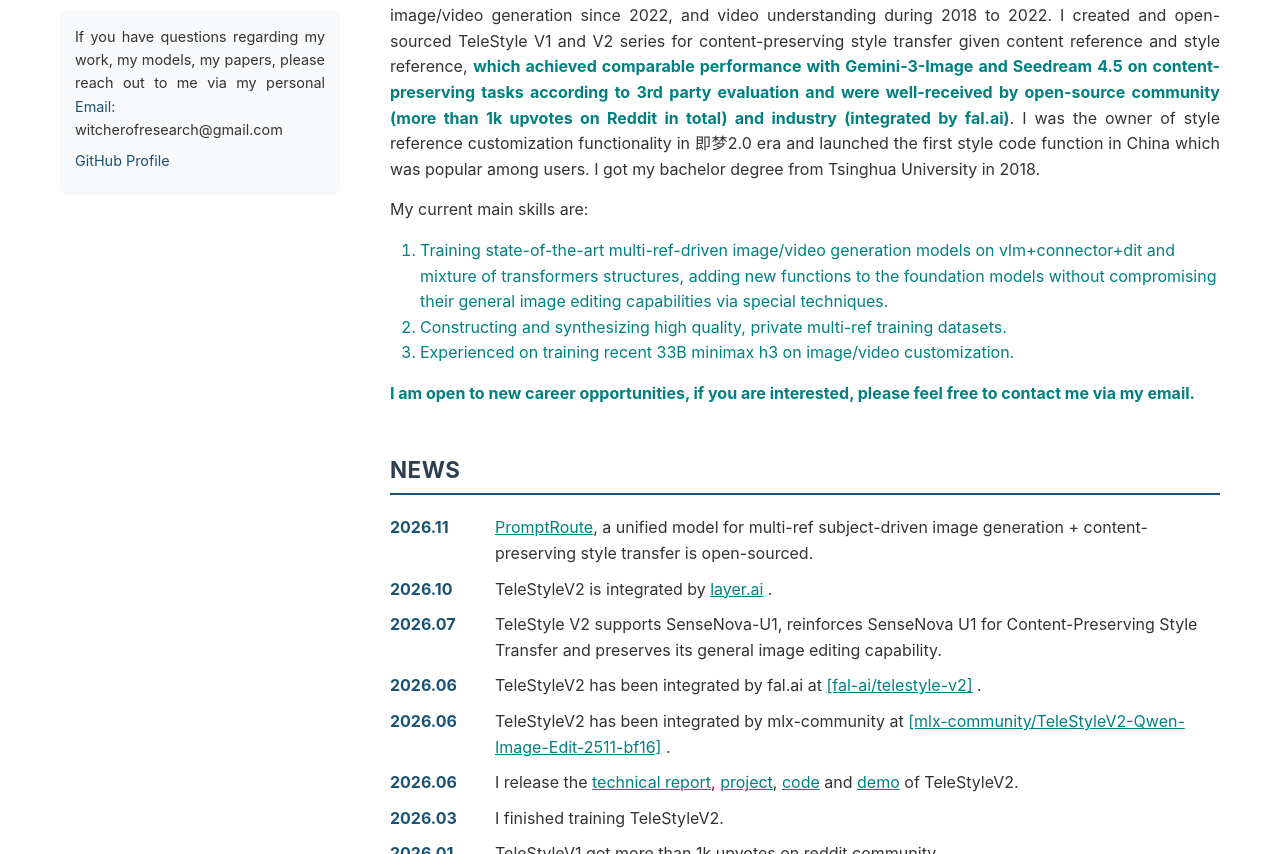
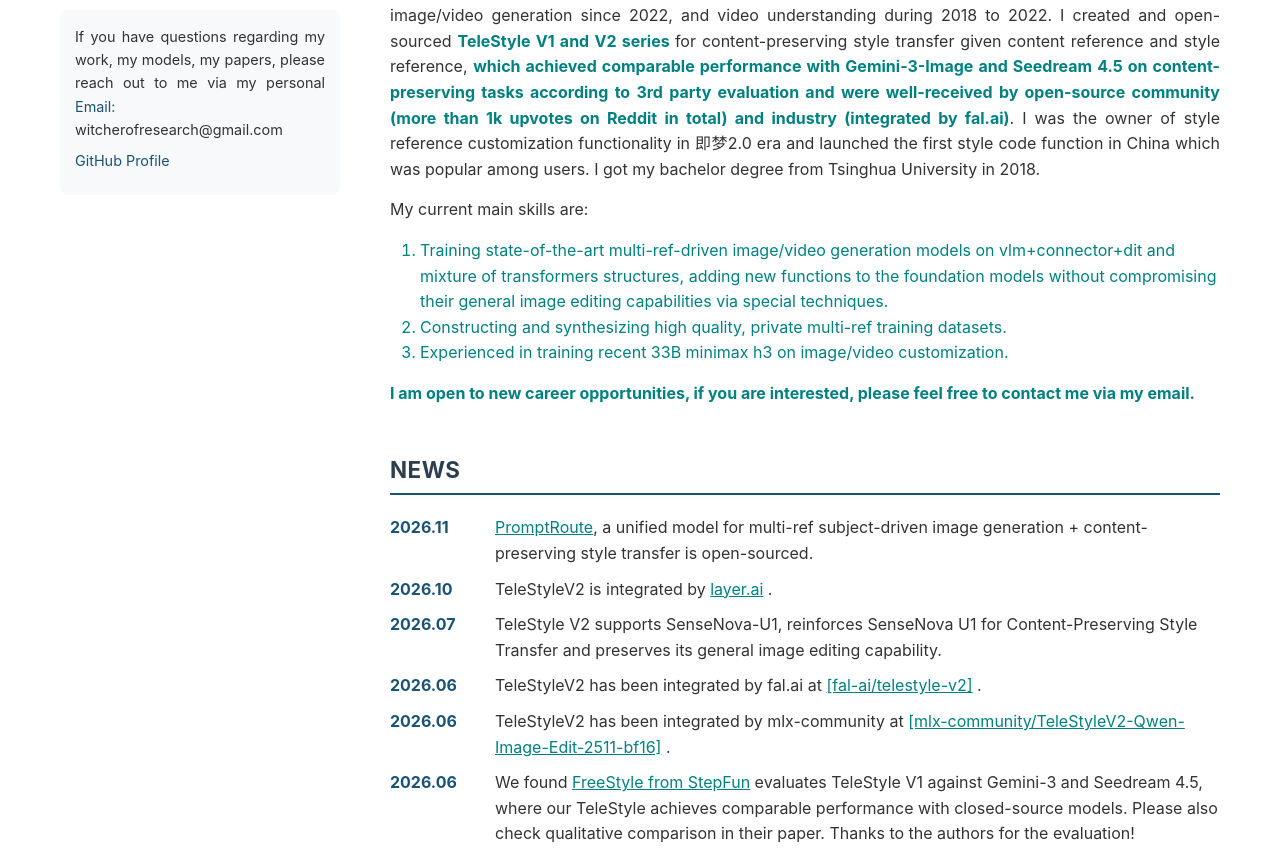
Before and after one commit to witcherofresearch/witcherofresearch.github.io, a plain HTML site: page index.html in a window 1280 px wide. Shown: the part 88-942 px from the top of the page. Drawn offline with Linux system fonts and the light colour scheme.

Commit message:
Update index.html

```diff
--- a/index.html
+++ b/index.html
@@ -237,7 +237,7 @@
             <!-- 关于我 -->
             <section id="about">
 
-                <p>Currently, I am a research scientist at TeleAI since June 2025. Previously, I was a research expert at Bytedance since Jan 2024 and a senior engineer at Alibaba. My research focuses on multi-reference-driven image/video generation since 2022, and video understanding during 2018 to 2022. I created and open-sourced TeleStyle V1 and V2 series for content-preserving style transfer given content reference and style reference, <span style="color: teal; font-weight: bold;">which achieved comparable performance with Gemini-3-Image and Seedream 4.5 on content-preserving tasks according to 3rd party evaluation and were well-received by open-source community (more than 1k upvotes on Reddit in total) and industry (integrated by fal.ai)</span>. I was the owner of style reference customization functionality in 即梦2.0 era and launched the first style code function in China which was popular among users. I got my bachelor degree from Tsinghua University in 2018.  </p>
+                <p>Currently, I am a research scientist at TeleAI since June 2025. Previously, I was a research expert at Bytedance since Jan 2024 and a senior engineer at Alibaba. My research focuses on multi-reference-driven image/video generation since 2022, and video understanding during 2018 to 2022. I created and open-sourced  <span style="color: teal; font-weight: bold;">TeleStyle V1 and V2 series </span> for content-preserving style transfer given content reference and style reference, <span style="color: teal; font-weight: bold;">which achieved comparable performance with Gemini-3-Image and Seedream 4.5 on content-preserving tasks according to 3rd party evaluation and were well-received by open-source community (more than 1k upvotes on Reddit in total) and industry (integrated by fal.ai)</span>. I was the owner of style reference customization functionality in 即梦2.0 era and launched the first style code function in China which was popular among users. I got my bachelor degree from Tsinghua University in 2018.  </p>
 
                 <p>My current main skills are:</p>
 
@@ -245,7 +245,7 @@
                     <ol style="list-style-position: outside; padding-left: 30px; color: teal">
   <li>Training state-of-the-art  multi-ref-driven image/video generation models on vlm+connector+dit and mixture of transformers structures, adding new functions to the foundation models without compromising their general image editing capabilities via special techniques. </li>
   <li>Constructing and synthesizing high quality, private multi-ref training datasets.</li>
-    <li> Experienced on training recent 33B  minimax h3 on image/video customization. </li>
+    <li> Experienced in training recent 33B  minimax h3 on image/video customization. </li>
 
 
 
@@ -281,6 +281,13 @@
                         <span class="news-date">2026.06</span>
                         <span class="news-text"> TeleStyleV2 has been integrated by mlx-community at <a href="https://huggingface.co/mlx-community/TeleStyleV2-Qwen-Image-Edit-2511-bf16" style="color: teal;" target="_blank">[mlx-community/TeleStyleV2-Qwen-Image-Edit-2511-bf16]</a> .</span>
                     </li>
+                    <li class="news-item">
+                        <span class="news-date">2026.06</span>
+                        <span class="news-text"> We found <a href="https://arxiv.org/abs/2606.20506" style="color: teal;" > FreeStyle from StepFun</a> evaluates TeleStyle V1 against Gemini-3 and Seedream 4.5, where our TeleStyle achieves comparable performance with closed-source models. Please also check  qualitative  comparison in their paper.  Thanks to the authors for the evaluation!</span>
+
+
+                    </li>
+                    <img src="freestyle_evaluation.png" alt="TeleStyle evaluation graph"  height="170" class="news-image">
                     <li class="news-item">
                         <span class="news-date">2026.06</span>
                         <span class="news-text"> I release the <a href="http://arxiv.org/abs/2601.20175"style="color: teal;" target="_blank" target="_blank">technical report</a>, <a href="https://witcherofresearch.github.io/TeleStyleV2/"style="color: teal;" target="_blank" target="_blank">project</a>, <a href="https://github.com/Tele-AI/TeleStyleV2" style="color: teal;" target="_blank" target="_blank">code</a> and <a href="https://huggingface.co/spaces/witcherderivia/TeleStyleV2"style="color: teal;" target="_blank" target="_blank">demo</a>  of TeleStyleV2.</span>
```
